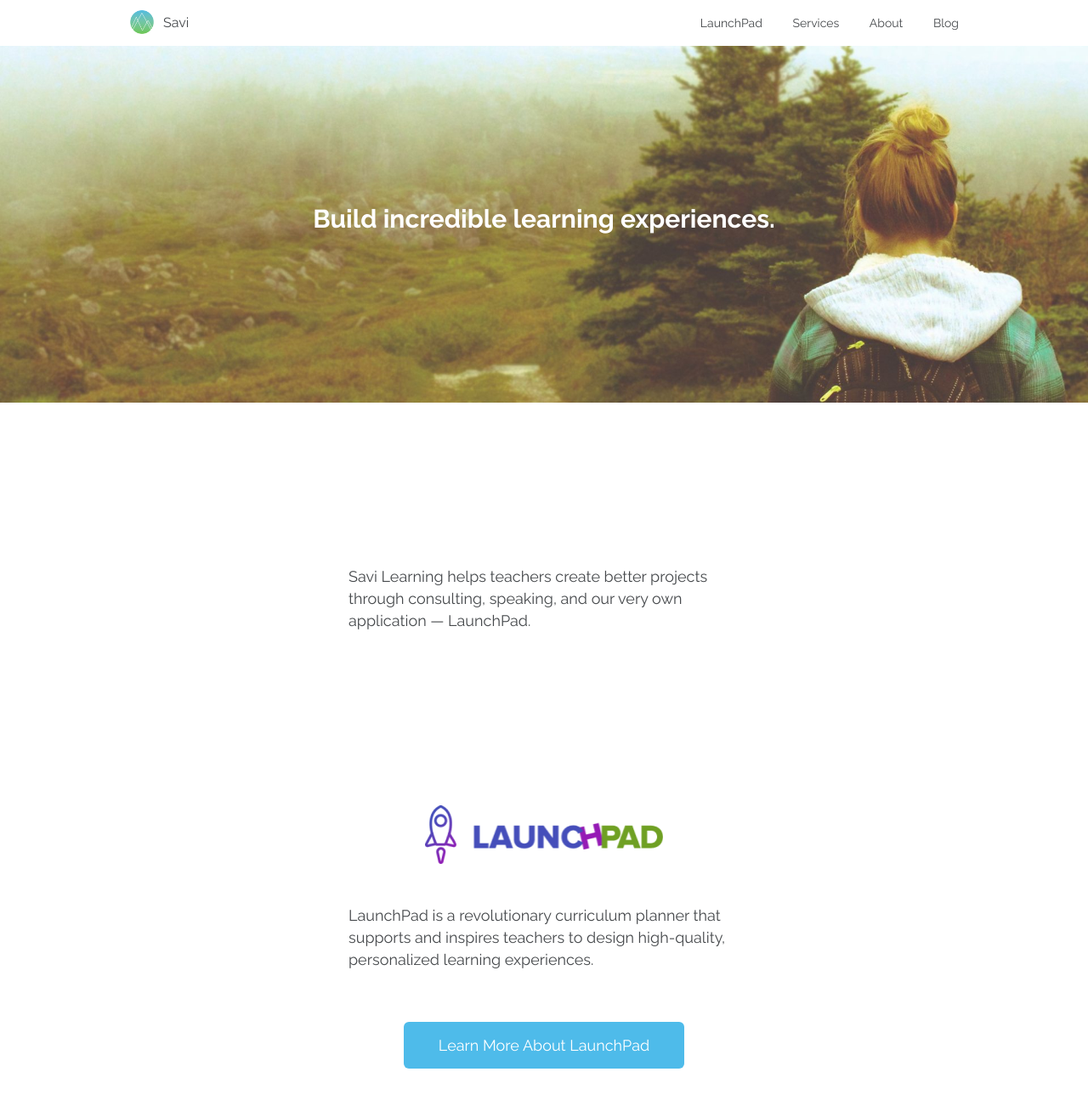
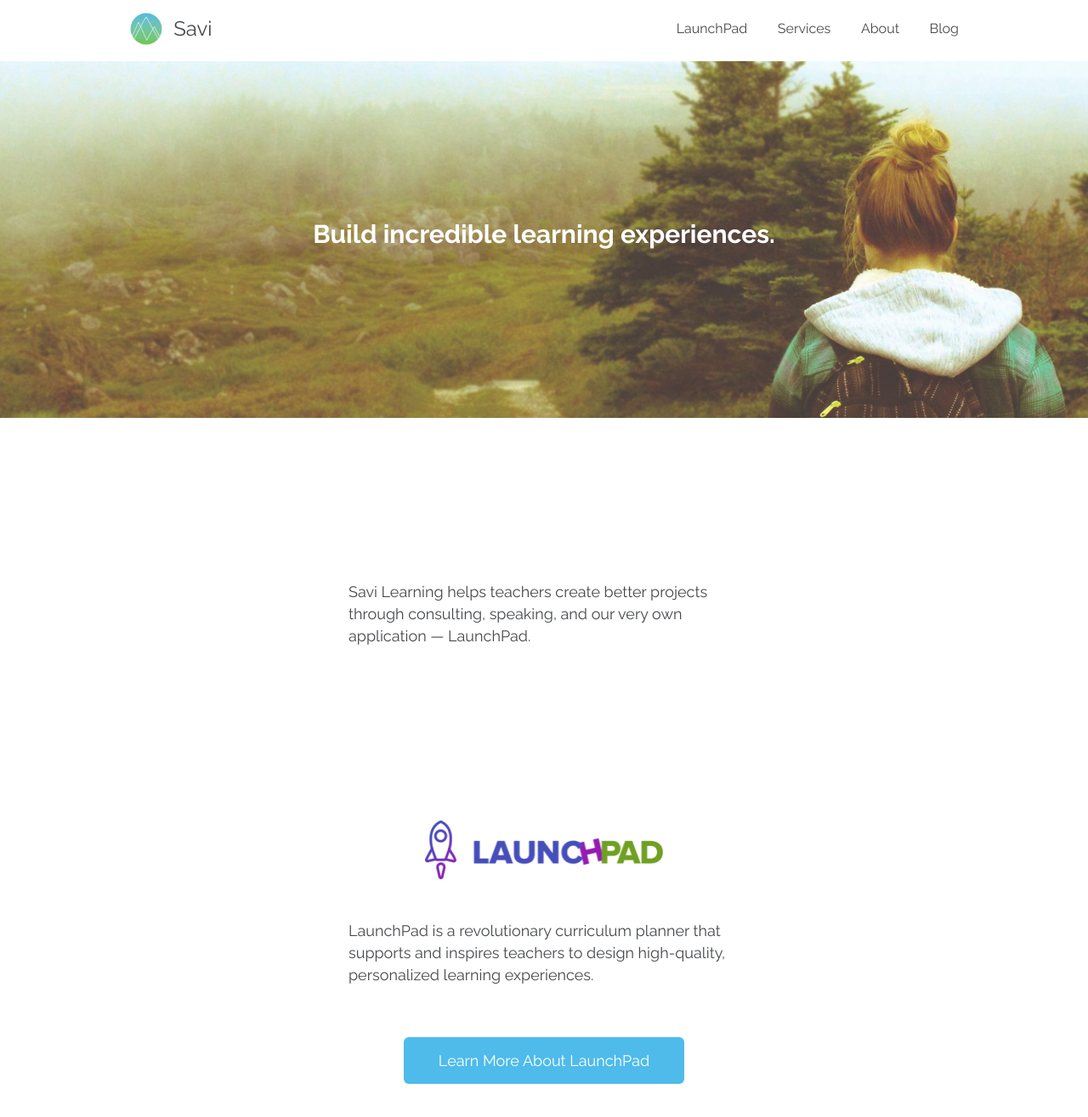
Before and after one commit to savilabs/savilabs.github.io, a Jekyll site: the page built from index.html, in a window 1280 px wide and 1400 px high. Shown: the top 1315 px of the window at 85% size. Built offline with Jekyll 4.4.1, drawn with Linux system fonts in a browser that asks for light colours; nearby versions of some CDN libraries.

Commit message:
Increase nav title & link size
This increases the height of the site header nav to make room for a
larger logo and site title, as well as some large nav link items. There
is also a style adjustment for the nav wrapper to use flexbox to
vertically center it within the nav.

This change was made based on feedback from Peter S. prior to making the
site live.

PT Story: [#136159475](https://www.pivotaltracker.com/story/show/136159475)

```diff
--- a/_sass/_layout.scss
+++ b/_sass/_layout.scss
@@ -1,24 +1,27 @@
-$header-height: 54px;
+$header-height: 72px;
 
 /**
  * Site header
  */
 .site-header {
+  align-items: center;
   background-color: $background-color;
+  display: flex;
+  justify-content: center;
   min-height: $header-height;
   position: fixed;
   top: 0;
   width: 100%;
 
   .wrapper {
-    padding-top: 12px;
+    width: 100%;
   }
 }
 
 a.site-title {
   color: $text-color;
   display: inline-block;
-  font-size: 16px;
+  font-size: 24px;
   font-weight: 300;
   line-height: 30px;
   margin-bottom: 0;
@@ -27,7 +30,7 @@ a.site-title {
 
   .brandmark {
     margin-top: -4px;
-    width: 30px;
+    width: 40px;
   }
 
   .site-title__text {
@@ -53,9 +56,12 @@ a.site-title {
       }
     }
   }
+
   .page-link {
     color: $text-color;
-    line-height: $base-line-height;
+    line-height: 18px;
+    font-size: 16px;
+    vertical-align: middle;
   }
 
   @include media-query($on-palm) {
```
